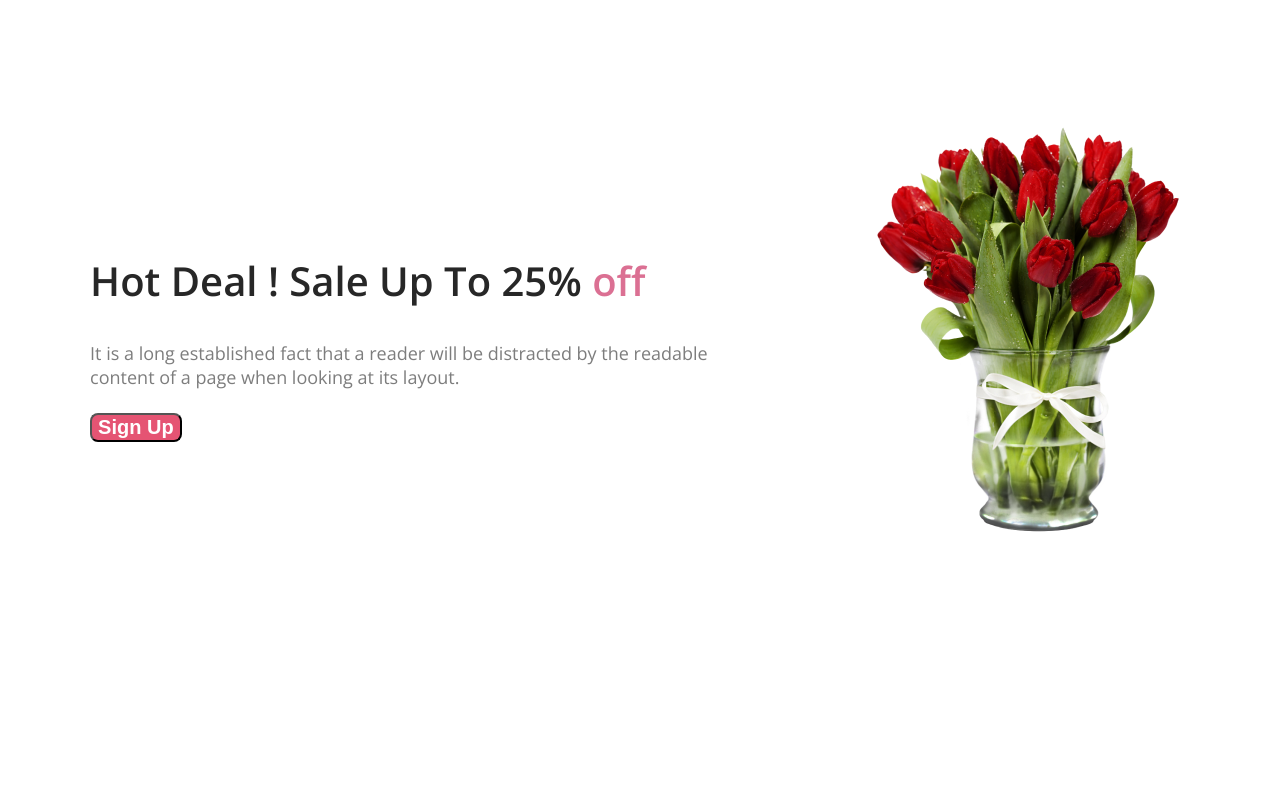
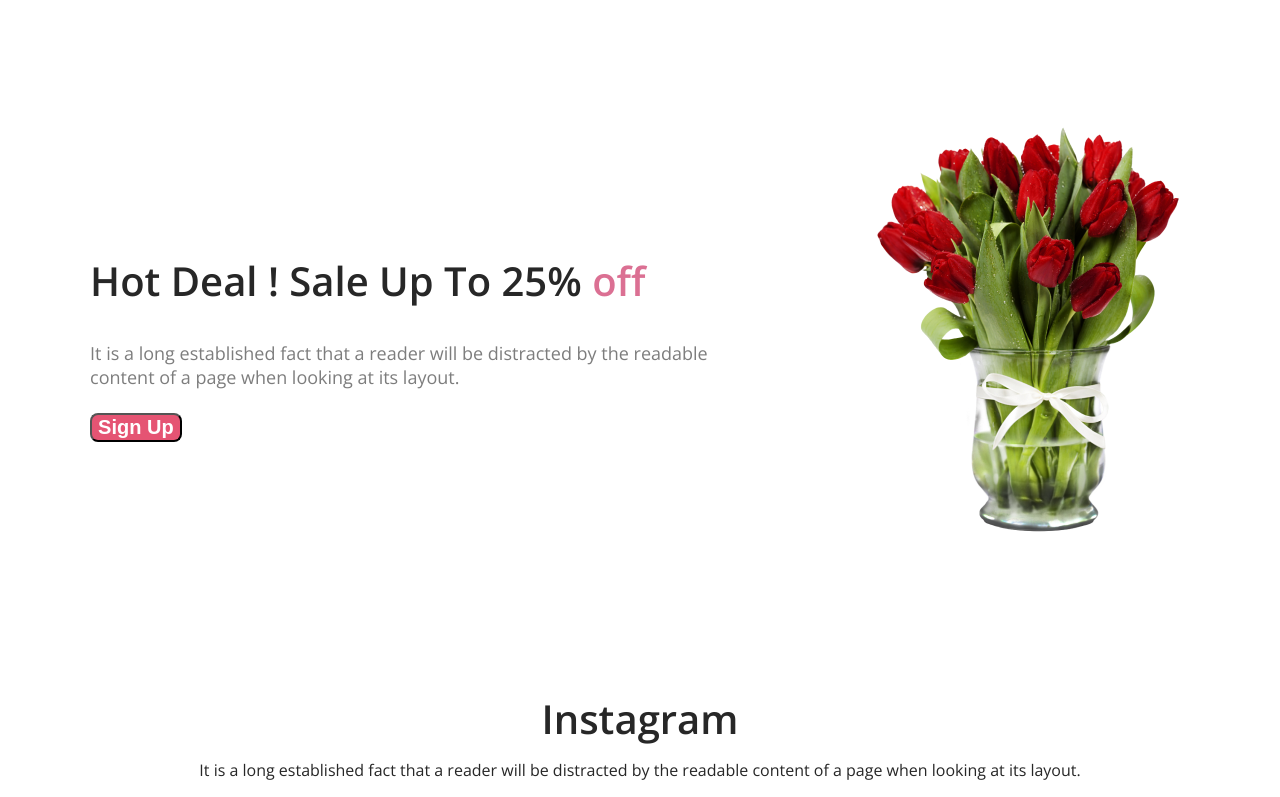
Before and after one commit to Shakibnymr/very-first-assignment-of-ph, a plain HTML site: page index.html in a window 1280 px wide. Shown: the part 1888-2685 px from the top of the page. Before the commit the page ends 2437 px from the top, so only its background shows below. Drawn offline with nearby package versions, Linux system fonts and the light colour scheme.

Commit message:
sc4 completed

```diff
--- a/index.html
+++ b/index.html
@@ -50,7 +50,10 @@
     </div>
     <div class="sc3-image"><img src="./Flower Asset/pngwing 8.png" alt=""></div>
 </section>
-
+<section class="sc4">
+    <h1 class="sc4h">Instagram</h1>
+    <p class="sc4p">It is a long established fact that a reader will be distracted by the readable content of a page when looking at its layout.</p>
+</section>
     </main>
     <footer>
 
--- a/style.css
+++ b/style.css
@@ -140,3 +140,18 @@ margin-top: 24px;
 margin-bottom: 14px;
 text-align: left;
 }
+/* sharing sc4 style */
+.sc4{margin-top: 150px;}
+.sc4h{
+color: #272727;
+text-align: center;
+
+font-size: 40px;
+
+font-weight: 800;
+}
+.sc4p{
+color: #272727;
+text-align: center;
+margin-top: -20px;
+}
```
